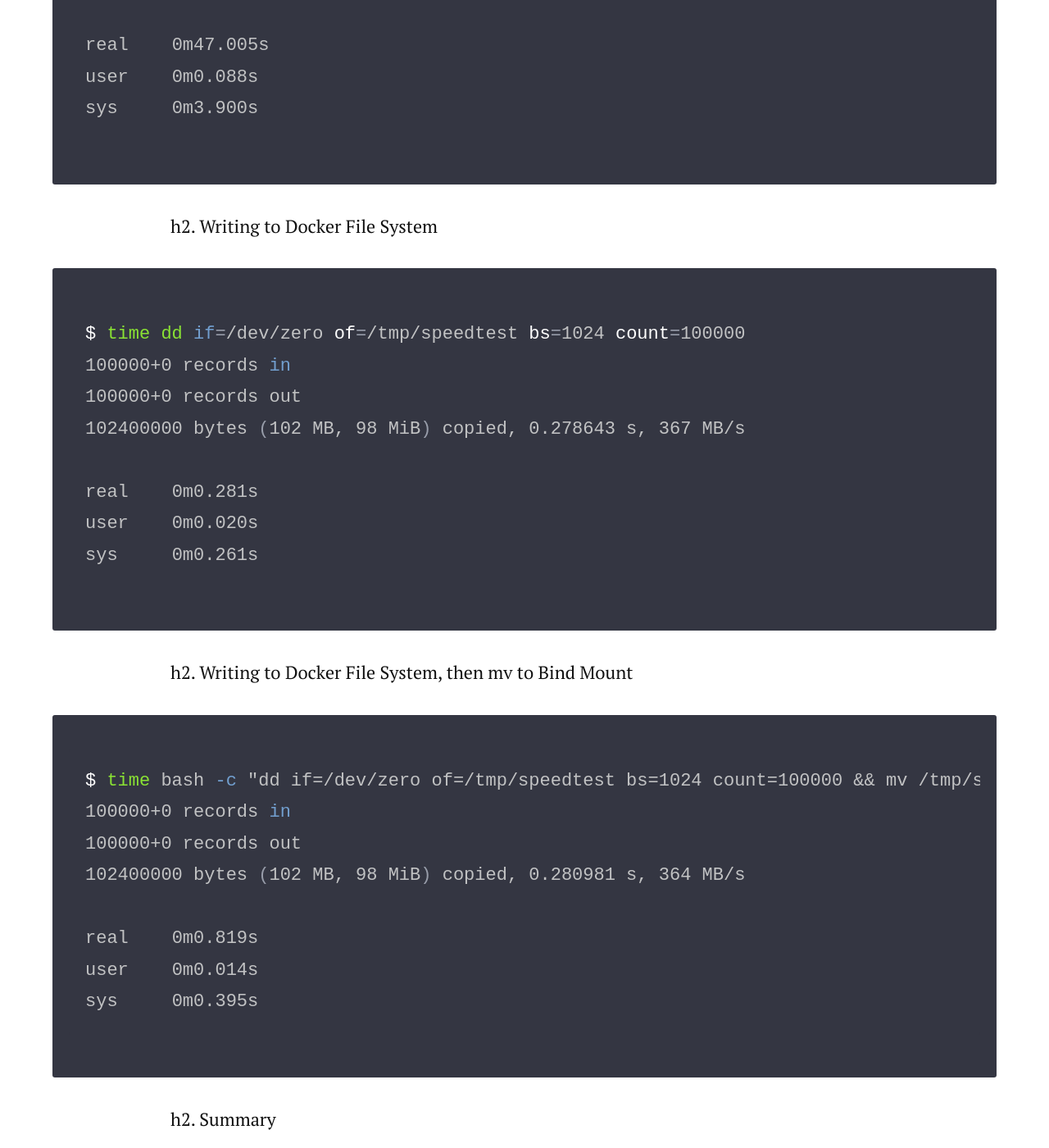
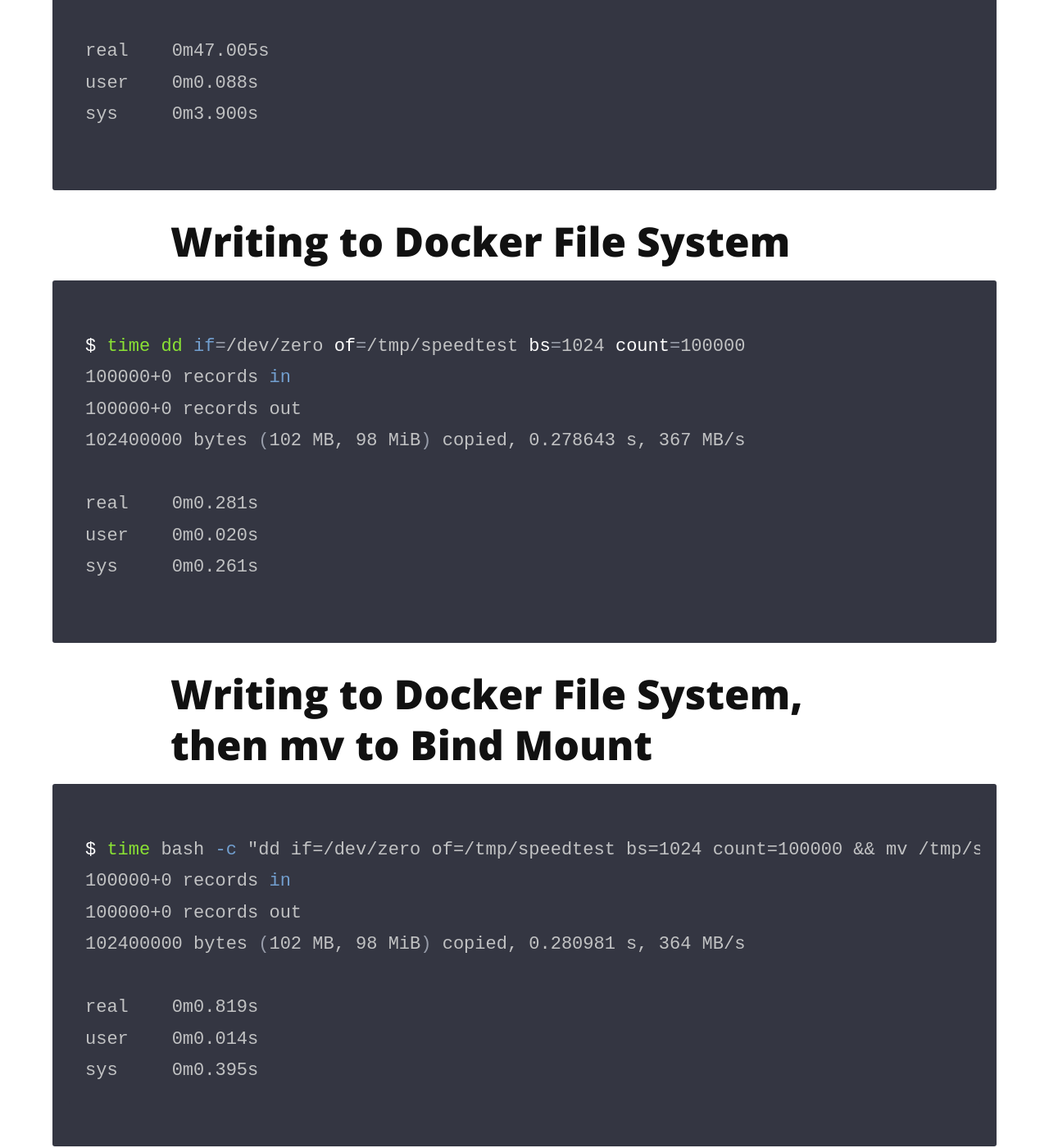
Before and after one commit to brendonthiede/brendonthiede.github.io, a Jekyll site: the page built from _posts/2021-03-18-mac-docker-write-speed.md, in a window 1280 px wide and 1400 px high, scrolled down 1316 px. Shown: the whole window at 82% size. Built offline with Jekyll 4.4.1, drawn with Linux system fonts in a browser that asks for light colours; nearby versions of some CDN libraries; some of the changed text lies outside the part shown; grey boxes are pictures that could not be loaded.

Commit message:
Publishing docker I/O test

````diff
--- a/_posts/2021-03-18-mac-docker-write-speed.md
+++ b/_posts/2021-03-18-mac-docker-write-speed.md
@@ -7,7 +7,7 @@ image: hard-drive.png
 ---
 I was noticing some slowness while using bind mounts in Docker on my Mac. Here are some observations that I made.
 
-h2. Direct Bind Mount Interaction
+## Direct Bind Mount Interaction
 
 ```bash
 $ time dd if=/dev/zero of=/shared-volume/speedtest bs=1024 count=100000
@@ -20,7 +20,7 @@ user	0m0.088s
 sys	0m3.900s
 ```
 
-h2. Writing to Docker File System
+## Writing to Docker File System
 
 ```bash
 $ time dd if=/dev/zero of=/tmp/speedtest bs=1024 count=100000
@@ -33,7 +33,7 @@ user	0m0.020s
 sys	0m0.261s
 ```
 
-h2. Writing to Docker File System, then mv to Bind Mount
+## Writing to Docker File System, then mv to Bind Mount
 
 ```bash
 $ time bash -c "dd if=/dev/zero of=/tmp/speedtest bs=1024 count=100000 && mv /tmp/speedtest /shared-volume/speedtest"
@@ -46,6 +46,6 @@ user	0m0.014s
 sys	0m0.395s
 ```
 
-h2. Summary
+## Summary
 
 After these observations I will start doing as much I/O heavy work outside of any bind mounts and then move any files that need to be available outside of the container to the bind mount after the fact.
````
